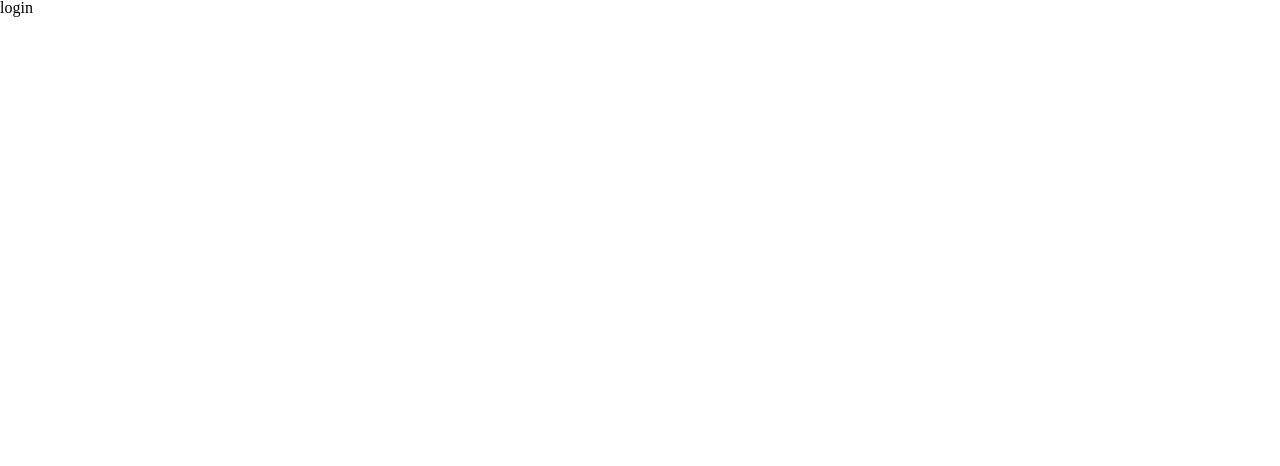
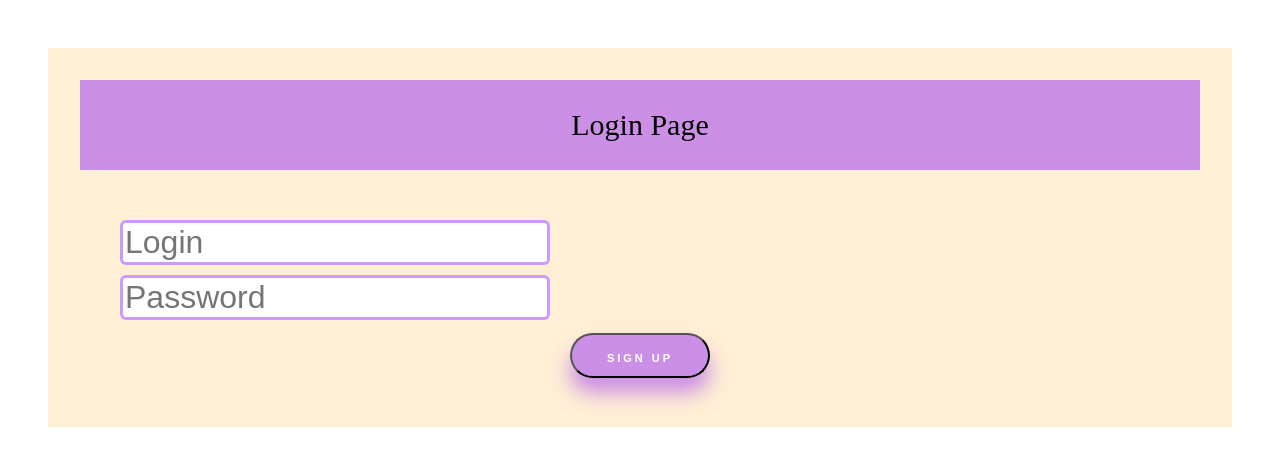
Before and after one commit to mngchv/task-tracker-react, a React (Create React App) app: page / in a window 1280 px wide. Shown: the top 466 px of the page. Built offline with nearby package versions, Linux system fonts and the light colour scheme.

Commit message:
login page almost done

```diff
--- /dev/null
+++ b/src/components/Buttons.js
@@ -0,0 +1,26 @@
+import styled from "styled-components";
+
+const Buttons = styled.button`
+  text-decoration: none;
+  display: inline-block;
+  width: 140px;
+  height: 45px;
+  line-height: 45px;
+  border-radius: 45px;
+  margin: 10px 50px;
+  font-family: 'Montserrat', sans-serif;
+  font-size: 11px;
+  text-transform: uppercase;
+  text-align: center;
+  letter-spacing: 3px;
+  font-weight: 600;
+  background: white;
+  transition: .3s;
+  background: rgba(125, 0, 255, 0.4);
+  box-shadow: 0 15px 20px rgba(125, 0, 255, 0.4);
+  color: white;
+  transform: translateY(-7px);
+`
+
+
+export default Buttons;
--- /dev/null
+++ b/src/components/Cover.js
@@ -0,0 +1,10 @@
+import styled from "styled-components";
+
+const Cover = styled.section`
+  padding: 2em;
+  background: papayawhip;
+  text-align: center;
+  margin: 3em;
+`;
+
+export default Cover;
--- /dev/null
+++ b/src/components/Header.js
@@ -0,0 +1,14 @@
+import styled from 'styled-components'
+import React from 'react';
+
+const Header = styled.header`
+  position: center;
+  display: flex;
+  justify-content: center;
+  background-color: rgba(125, 0, 255, 0.4);
+  padding: 1em 0;
+  min-width: 10vw;
+  margin-bottom: 50px;
+  font-size: 30px ;
+`
+export default Header;
--- /dev/null
+++ b/src/components/InputField.js
@@ -0,0 +1,23 @@
+import React from 'react';
+import styled from 'styled-components';
+
+const Input = styled.input`
+  background-color: white;
+  border: 3px solid rgba(125, 0, 255, 0.4);
+  border-radius: 6px;
+  font-size: 32px;
+  display: block;
+  margin-bottom: 10px;
+  margin-left: 40px;
+`
+
+
+function InputField(props) {
+    const {type, id, placeholder, onChange, onBlur} = props;
+
+    return (
+            <Input type={type} id={id} placeholder={placeholder} onChange={onChange} onBlur={onBlur}/>
+    );
+}
+
+export default InputField;
--- a/src/pages/login.js
+++ b/src/pages/login.js
@@ -1,11 +1,27 @@
 import React from "react";
+import InputField from "../components/InputField";
+import Header from "../components/Header";
+import Buttons from "../components/Buttons";
+import Cover from "../components/Cover";
+
+
 function Login() {
     return (
-        <div>
-            <p>
-                login
-            </p>
-        </div>
+        <Cover>
+            <Header>
+                Login Page
+            </Header>
+            <form>
+                    <InputField placeholder="Login" type="text" label="Login:" onChange={e => e.target.value}
+                                onBlur={e => e.target.value.trim()}>
+                    </InputField>
+                    <InputField placeholder="Password" type="password" label="Password:"
+                                onChange={() => console.log("Content in password field has changed")}
+                                onBlur={e => e.target.value.trim()}>
+                    </InputField>
+                <Buttons>Sign Up</Buttons>
+            </form>
+        </Cover>
     );
 }
 
```
